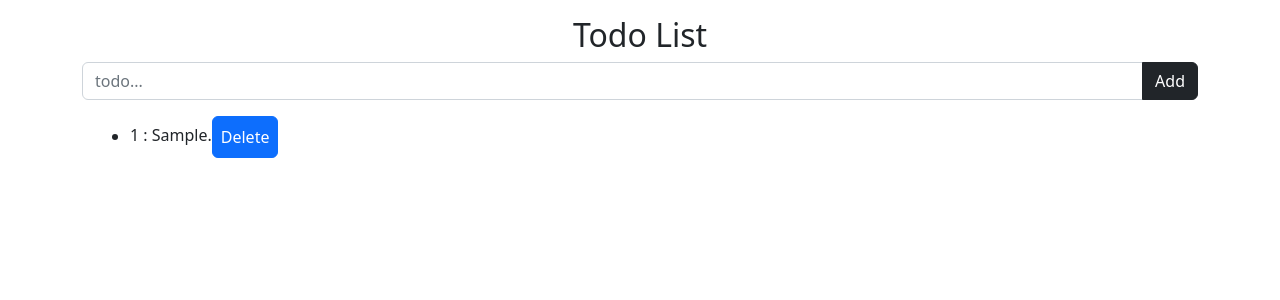
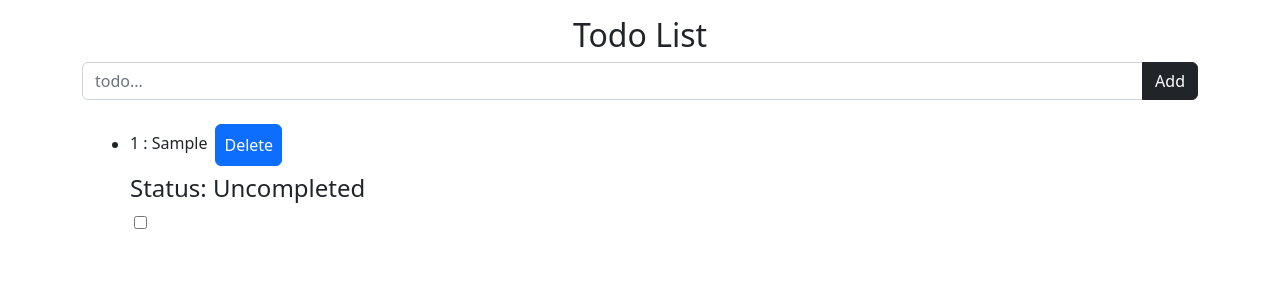
Before and after one commit to RodrigoFdz01/Simple-todoList-React, a React (Create React App) app: page / in a window 1280 px wide. Both pictures are taken after typing "Sample" into the empty fields and a click on the button "Add". Shown: the top 300 px of the page. Built offline with nearby package versions, Linux system fonts and the light colour scheme.

Commit message:
adding status .adding status

```diff
--- a/src/TodoList.jsx
+++ b/src/TodoList.jsx
@@ -2,11 +2,18 @@ import { useState } from "react";
 
 function TodoList() {
   const [textInput, setTextInput] = useState("");
+  const [check, setCheck] = useState(false);
   const [tarea, setTarea] = useState([]);
 
   function handleChange(event) {
     setTextInput(event.target.value);
     //console.log(setTextInput);
+  }
+
+  function handleCheck(id) {
+    setCheck(!check);
+    // tarea.filter((e, index) => (index === id ? !check : e));
+    // setCheck(tarea.map((item, index) => (index === id ? check : " ")));
   }
 
   const handleSubmit = (e) => {
@@ -17,17 +24,9 @@ function TodoList() {
     setTextInput("");
   };
 
-  /* const deleteTarea = (id) => {
-    setTarea(
-      tarea.filter((e, index) => {
-        return index !== id;
-      })
-    );
-  };*/
   const deleteTarea = (id) => {
     setTarea(tarea.filter((e, index) => index !== id));
   };
-
   //if (!tarea.length) return " loading...";
   return (
     <div className="container">
@@ -51,13 +50,19 @@ function TodoList() {
           {tarea.map((e, index) => (
             <li key={index} className="m-3">
               <span>{index + 1} : </span>
-              {e}.
+              {e}
               <button
-                className="btn btn-primary p-2"
+                className="btn btn-primary p-2 m-2"
                 onClick={() => deleteTarea(index)}
               >
                 Delete
               </button>
+              <h4>Status: {check ? "Completed" : "Uncompleted"} </h4>
+              <input
+                className="p-3 m-1"
+                type="checkbox"
+                onClick={() => handleCheck(index)}
+              />
             </li>
           ))}
         </ul>
```
